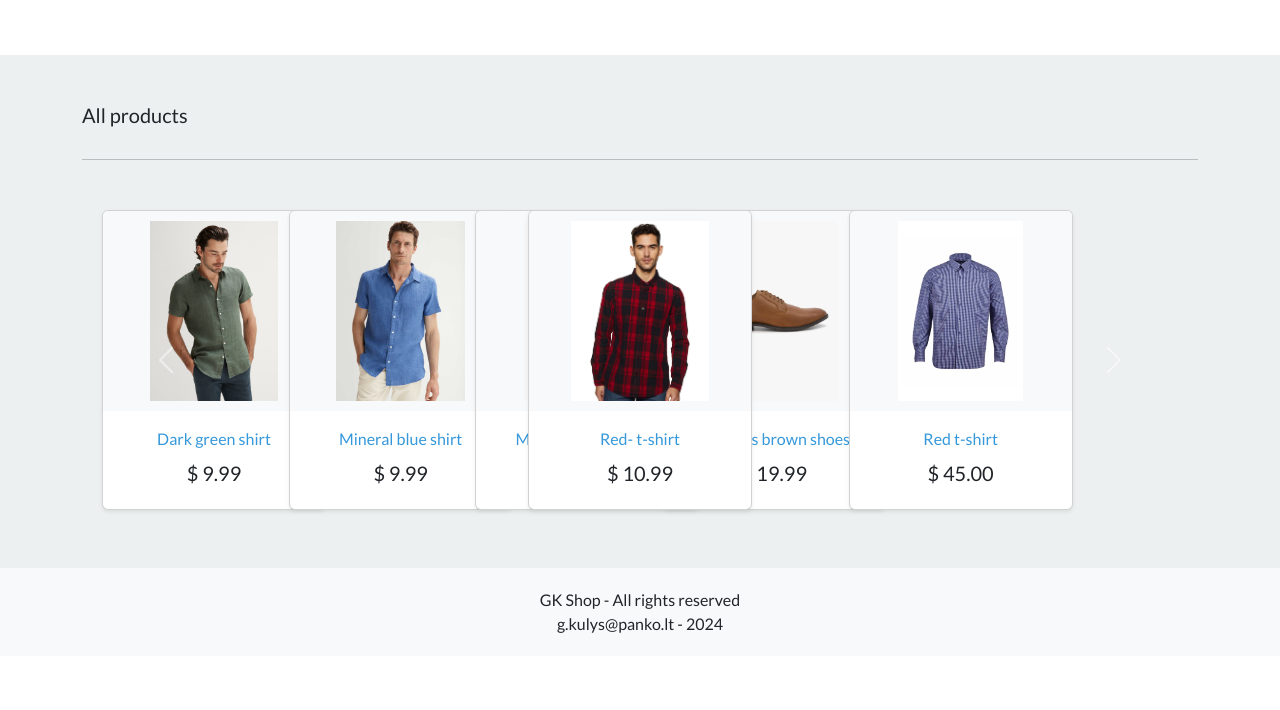
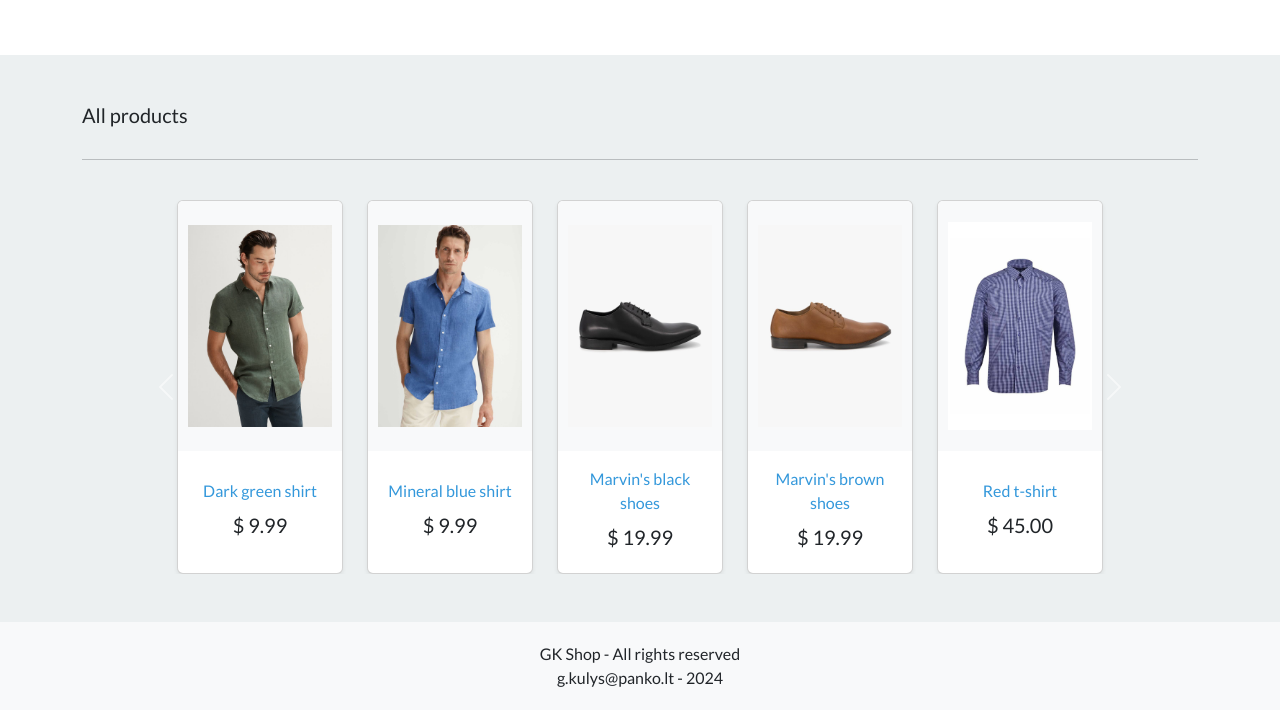
Before and after one commit to dedepiktas/Baigiamasis, a Django app: page / in a window 1280 px wide. Shown: the part 346-1056 px from the top of the page. Before the commit the page ends 979 px from the top, so only its background shows below. Run offline with Django 4.2, Linux system fonts and the light colour scheme; data comes from the database, SQL or seed files in the repository; some libraries are stand-ins or nearby versions.

Commit message:
karusele

```diff
--- a/static/css/styles.css
+++ b/static/css/styles.css
@@ -8,16 +8,12 @@
     display: flex;
     flex-direction: column;
     justify-content: space-between;
-    width: 14rem; /* Adjust the card width as needed */
 }
 
 .card-img-top {
-    object-fit: contain;  /* Ensure the entire image is shown */
-    height: 200px;  /* Adjust this value as needed */
+    object-fit: cover;  /* Ensure the entire image is shown */
+    height: 250px;  /* Adjust this value */
     width: 100%;
-    background-color: #f8f9fa;  /* Light background color to distinguish image edges */
-    padding: 10px;  /* Optional: adds some padding around the image */
-    box-sizing: border-box;  /* Ensures padding is included in the element's total width and height */
 }
 
 .card-body {
@@ -61,7 +57,6 @@ footer p {
     margin: 0;
     line-height: 1.5;
 }
-
 .inline-radio {
     display: flex;
     justify-content: flex-start;
@@ -70,14 +65,11 @@ footer p {
 .inline-radio input {
     margin-right: 5px;
 }
-
-.carousel-item {
-    display: flex;
-    justify-content: center;
-    align-items: center;
-    padding: 10px;
+.card-img-top {
+    object-fit: contain;  /* Ensure the entire image is shown */
+    height: 250px;  /* Adjust this value as needed */
+    width: 100%;
+    background-color: #f8f9fa;  /* Light background color to distinguish image edges */
+    padding: 10px;  /* Optional: adds some padding around the image */
+    box-sizing: border-box;  /* Ensures padding is included in the element's total width and height */
 }
-
-.carousel .carousel-item .card {
-    margin: 0 10px; /* Add some margin between cards */
-}
--- a/store/templates/store/store.html
+++ b/store/templates/store/store.html
@@ -32,12 +32,12 @@
                 {% for product in my_products %}
                     {% if forloop.first %}
                         <div class="carousel-item active">
-                            <div class="row">
+                            <div class="row d-flex justify-content-center">
                     {% elif forloop.counter0|divisibleby:5 %}
                             </div>
                         </div>
                         <div class="carousel-item">
-                            <div class="row">
+                            <div class="row d-flex justify-content-center">
                     {% endif %}
                         <div class="col-md-2">
                             <div class="card shadow-sm product-card">
```
